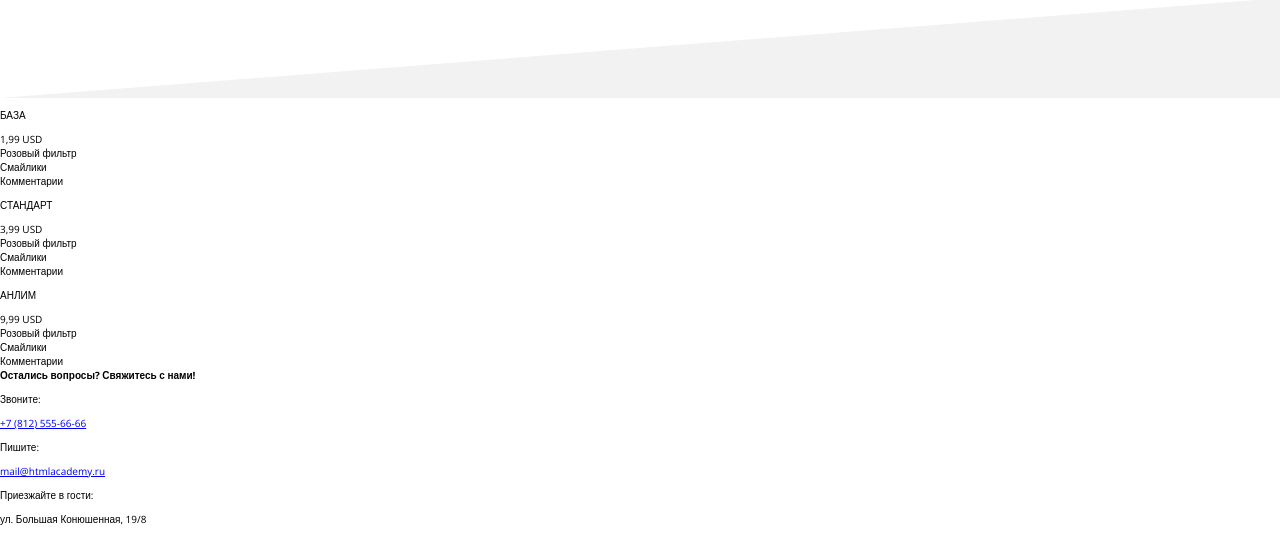
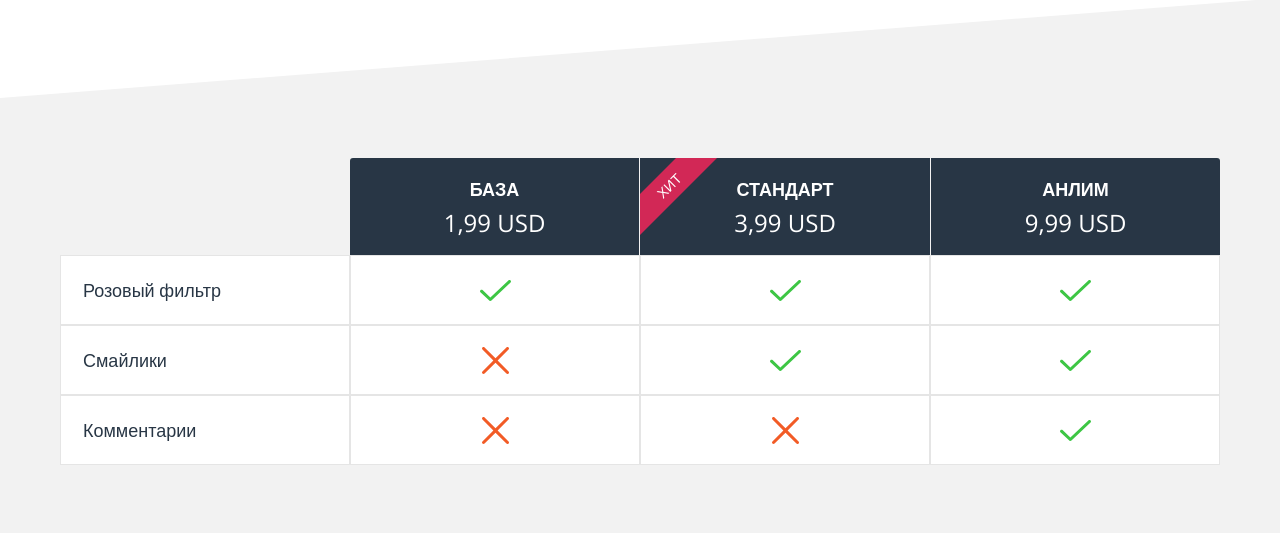
Before and after one commit to gruv19/html-academy-pink, a website: page app/index.html in a window 1280 px wide. Shown: the part 2640-3173 px from the top of the page. Drawn offline with nearby package versions, Linux system fonts and the light colour scheme; files that its build step writes are made by us from their sources.

Commit message:
оформляет section.prices

```diff
--- a/app/index.html
+++ b/app/index.html
@@ -154,72 +154,65 @@
 
     <section class="prices">
       <h2 class="visually-hidden">Тарифы приложения</h2>
-      <div class="prices__table table slider">
-        <div class="table__coll visually-hidden">
-          <div class="table__cell table__cell--empty"></div>
-          <div class="table__cell visually-hidden">Розовый фильтр</div>
-          <div class="table__cell visually-hidden">Смайлики</div>
-          <div class="table__cell visually-hidden">Комментарии</div>
+      <div class="prices__wrapper">
+        <div class="prices__table slider">
+          <header class="prices__table-col">
+            <div class="prices__table-cell prices__table-cell--empty"></div>
+            <div class="prices__table-cell">Розовый фильтр</div>
+            <div class="prices__table-cell">Смайлики</div>
+            <div class="prices__table-cell">Комментарии</div>
+          </header>
+          <div class="prices__table-col slider__item">
+            <div class="prices__table-cell prices__table-cell--head">
+              <p class="prices__cell-title">БАЗА</p>
+              <span class="prices__cell-price">1,99 USD</span>
             </div>
-        <div class="table__coll slider__item">
-          <div class="table__cell table__cell--head">
-            <p class="table__cell-title">БАЗА</p>
-            <span class="table__cell-price">1,99 USD</span>
+            <div class="prices__table-cell prices__table-cell--positive">
+              <span class="prices__cell-name">Розовый фильтр</span>
             </div>
-          <div class="table__cell ">
-            <span class="table__cell-name">Розовый фильтр</span>
-            <span class="table__cell-positive"></span>
+            <div class="prices__table-cell prices__table-cell--negative">
+              <span class="prices__cell-name">Смайлики</span>
             </div>
-          <div class="table__cell">
-            <span class="table__cell-name">Смайлики</span>
-            <span class="table__cell-negative"></span>
-          </div>
-          <div class="table__cell">
-            <span class="table__cell-name">Комментарии</span>
-            <span class="table__cell-negative"></span>
+            <div class="prices__table-cell prices__table-cell--negative">
+              <span class="prices__cell-name">Комментарии</span>
             </div>
           </div>
-        <div class="table__coll slider__item">
-          <div class="table__cell table__cell--head table__cell--hit">
-            <p class="table__cell-title">СТАНДАРТ</p>
-            <span class="table__cell-price">3,99 USD</span>
+          <div class="prices__table-col prices__slide">
+            <div class="prices__table-cell prices__table-cell--head prices__table-cell--hit">
+              <p class="prices__cell-title">СТАНДАРТ</p>
+              <span class="prices__cell-price">3,99 USD</span>
             </div>
-          <div class="table__cell">
-            <span class="table__cell-name">Розовый фильтр</span>
-            <span class="table__cell-positive"></span>
+            <div class="prices__table-cell prices__table-cell--positive">
+              <span class="prices__cell-name">Розовый фильтр</span>
             </div>
-          <div class="table__cell">
-            <span class="table__cell-name">Смайлики</span>
-            <span class="table__cell-positive"></span>
+            <div class="prices__table-cell prices__table-cell--positive">
+              <span class="prices__cell-name">Смайлики</span>
             </div>
-          <div class="table__cell">
-            <span class="table__cell-name">Комментарии</span>
-            <span class="table__cell-negative"></span>
+            <div class="prices__table-cell prices__table-cell--negative">
+              <span class="prices__cell-name">Комментарии</span>
             </div>
           </div>
-        <div class="table__coll slider__item">
-          <div class="table__cell table__cell--head">
-            <p class="table__cell-title">АНЛИМ</p>
-            <span class="table__cell-price">9,99 USD</span>
+          <div class="prices__table-col slider__item">
+            <div class="prices__table-cell prices__table-cell--head">
+              <p class="prices__cell-title">АНЛИМ</p>
+              <span class="prices__cell-price">9,99 USD</span>
             </div>
-          <div class="table__cell">
-            <span class="table__cell-name">Розовый фильтр</span>
-            <span class="table__cell-positive"></span>
+            <div class="prices__table-cell prices__table-cell--positive">
+              <span class="prices__cell-name">Розовый фильтр</span>
             </div>
-          <div class="table__cell">
-            <span class="table__cell-name">Смайлики</span>
-            <span class="table__cell-positive"></span>
+            <div class="prices__table-cell prices__table-cell--positive">
+              <span class="prices__cell-name">Смайлики</span>
             </div>
-          <div class="table__cell">
-            <span class="table__cell-name">Комментарии</span>
-            <span class="table__cell-positive"></span>
+            <div class="prices__table-cell prices__table-cell--positive">
+              <span class="prices__cell-name">Комментарии</span>
             </div>
           </div>
-        <p class="table__coll-toggles slider__toggles">
+          <p class="prices__toggles slider__toggles">
             <button class="slider__toggle" type="button"></button>
             <button class="slider__toggle slider__toggle--active" type="button"></button>
             <button class="slider__toggle" type="button"></button>
           </p>
+        </div>
       </div>
     </section>
   </main>
--- /dev/null
+++ b/app/scss/blocks/_prices.scss
@@ -0,0 +1,190 @@
+.prices {
+  background-color: $gray;
+  padding-top: 81px;
+  padding-bottom: 41px;
+  @media (min-width: $tablet) {
+    padding-top: 57px;
+    padding-bottom: 70px;
+  }
+  @media (min-width: $desktop) {
+    padding-top: 60px;
+    padding-bottom: 90px;
+  }
+}
+
+.prices__wrapper {
+  max-width: 600px;
+  margin: 0 auto;
+  padding: 0 20px;
+  @media (min-width: $tablet) {
+    max-width: 900px;
+  }
+  @media (min-width: $desktop) {
+    max-width: 1280px;
+    padding: 0 60px;
+  }
+}
+
+.prices__table {
+  // @include helpLine(red);
+  // display: grid;
+  // grid-template-columns: repeat(3, 90%);
+  @media (min-width: $tablet) {
+    display: grid;
+    grid-template-columns: repeat(4, 1fr);
+  }
+}
+
+.prices__table-col {
+  display: none;
+  @media (max-width: $mobile) {
+    &:first-child {
+      display: none;
+    }
+  }
+  @media (min-width: $tablet) {
+    display: grid;
+    grid-template-rows: 1fr;
+    &:first-of-type .prices__table-cell--head {
+      border-top-left-radius: 3px;
+      border-right: 1px solid $gray;
+    }
+    &:last-of-type .prices__table-cell--head {
+      border-top-right-radius: 3px;
+      border-left: 1px solid $gray;
+    }
+  }
+}
+
+.prices__slide {
+  display: block;
+}
+
+.prices__toggles {
+  grid-column-start: 1;
+  grid-column-end: 2;
+  @media (min-width: $tablet) {
+    grid-column-start: 1;
+    grid-column-end: 5;
+  }
+}
+
+.prices__table-cell {
+  color: $darkBlue;
+  @include font(400);
+  font-size: 1.4rem;
+  background-color: #fff;
+  border: 1px solid #E5E5E5;
+  padding: 25px 20px;
+  text-transform: uppercase;
+  &--head {
+    background-color: $darkBlue;
+    color: #fff;
+    text-align: center;
+    padding-top: 19px;
+    padding-bottom: 35px;
+  }
+  &--positive {
+    background-image: url(../img/yes.svg);
+    background-repeat: no-repeat;
+    background-position: 95% center;
+  }
+  &--negative {
+    background-image: url(../img/no.svg);
+    background-repeat: no-repeat;
+    background-position: 95% center;
+  }
+  @media (min-width: $tablet) {
+    border: 1px solid #E5E5E5;
+    background-color: #fff;
+    padding: 22px;
+    height: 65px;
+    text-transform: none;
+    &--empty {
+      border: none;
+      background-color: transparent;
+    }
+    &--head {
+      background-color: $darkBlue;
+      color: #fff;
+      text-align: center;
+      height: 85px;
+      // text-align: center;
+      border: none;
+      padding-top: 19px;
+      padding-bottom: 16px;
+      // & + & {
+      //   border-right: 1px solid red;
+      //   border-left: 1px solid red;
+      // }
+    }
+    &--positive {
+      background-position: center;
+    }
+    &--negative {
+      background-position: center;
+    }
+  }
+
+  @media (min-width: $desktop) {
+    font-size: 1.8rem;
+    height: 70px;
+    &--head {
+      height: 97px;
+    }
+  }
+}
+
+.prices__table-cell--hit {
+  position: relative;
+  overflow: hidden;
+  &::before {
+    font-size: 1.4rem;
+    padding: 5px 0;
+    content: 'ХИТ';
+    background-color: $pink;
+    width: 100%;
+    position: absolute;
+    left: -43%;
+    top: 20%;
+    transform: rotate(-45deg);
+    @media (min-width: $tablet) {
+      left: -40%;
+      top: 13%;
+    }
+    // @media (min-width: $desktop) {}
+  }
+}
+
+.prices__cell-title {
+  @include font(700);
+  font-size: 1.6rem;
+  margin: 0;
+  padding-bottom: 5px;
+
+  @media (min-width: $desktop) {
+    font-size: 1.8rem;
+  }
+}
+
+.prices__cell-name {
+  @media (min-width: $tablet) {
+    display: none;
+  }
+}
+
+.prices__toggles {
+  padding-top: 45px;
+  @media (min-width: $tablet) {
+    display: none;
+  }
+}
+
+.prices__cell-price {
+  font-size: 1.8rem;
+  @include font(300);
+
+  @media (min-width: $desktop) {
+    font-size: 2.4rem;
+  }
+}
--- a/app/scss/style.scss
+++ b/app/scss/style.scss
@@ -12,3 +12,4 @@
 @import './blocks/research';
 @import './blocks/reviews';
 @import './blocks/slider';
+@import './blocks/prices';
```
Also changed, not shown: app/img/no.svg (added), app/img/yes.svg (added). Lines whose indentation alone changed are shown as unchanged.
